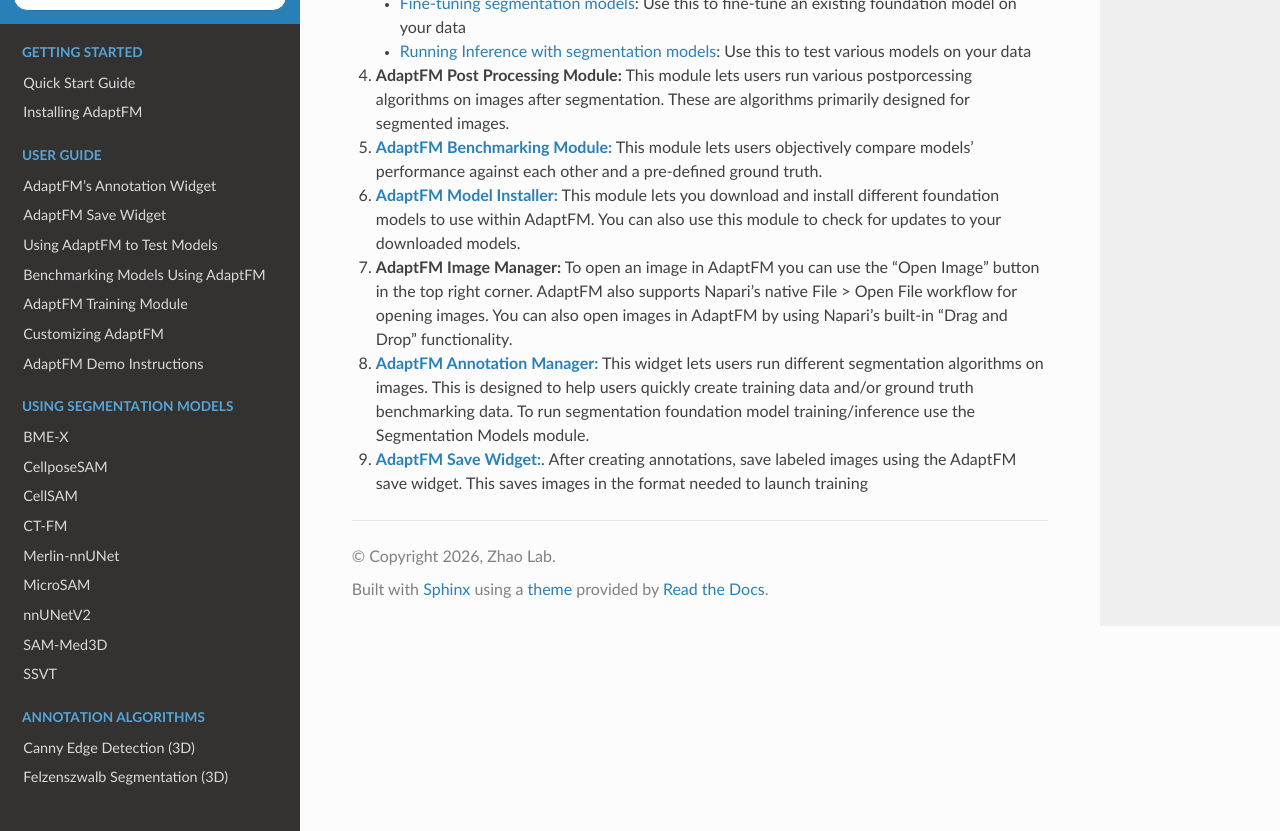
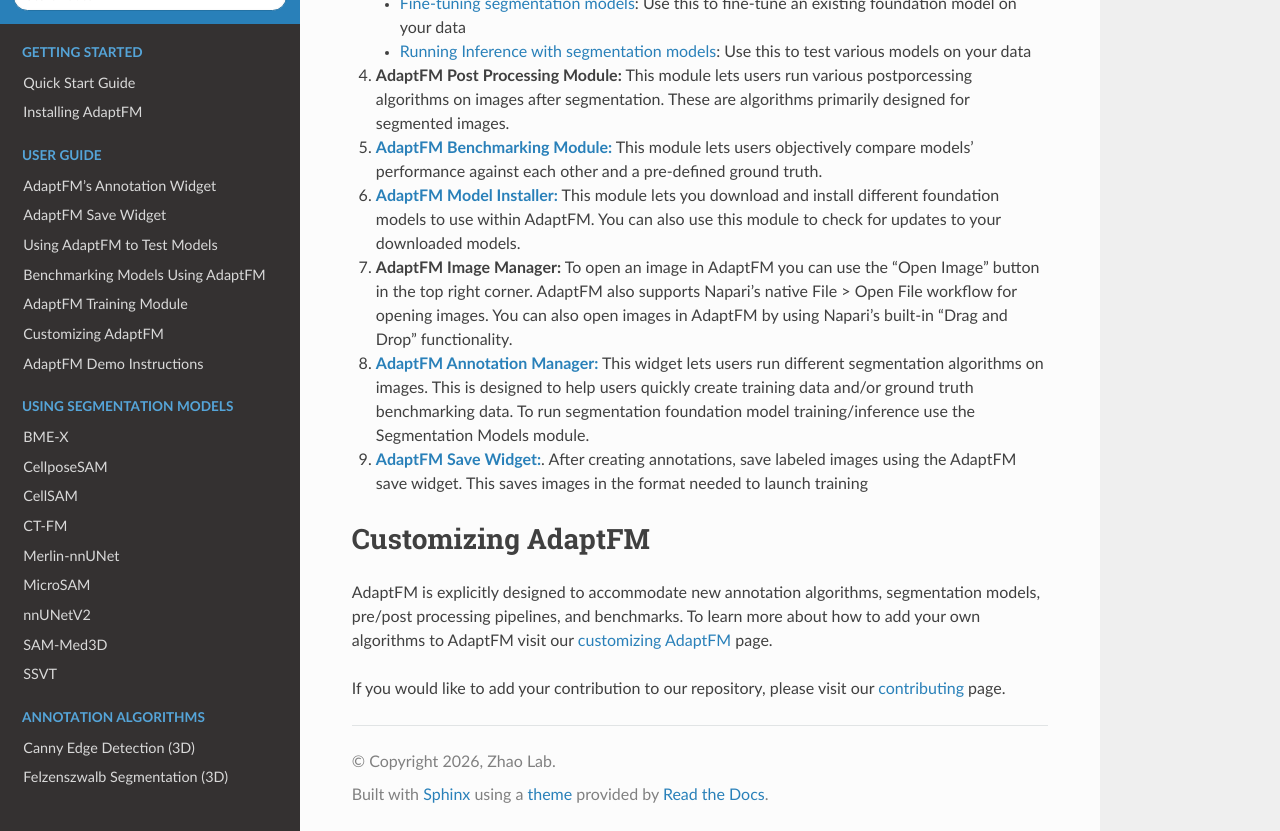
Before and after one commit to Zhao-Lab-UW-DHO/AdaptFM, a Sphinx documentation site: the page built from docs/user-guide/user-guide.md, in a window 1280 px wide and 900 px high, scrolled down 855 px, cut to the strip 69-900 px from the top of the window. Built offline with Sphinx 7.4.7 and the Read the Docs theme 3.1.0, drawn with Linux system fonts in a browser that asks for light colours.

Commit message:
user-guide to customization link

```diff
--- a/docs/user-guide/user-guide.md
+++ b/docs/user-guide/user-guide.md
@@ -28,3 +28,9 @@ AdaptFM has 9 distinct modules highlighted below. Click the links for each to le
 8. [**AdaptFM Annotation Manager:**](annotations.md) This widget lets users run different segmentation algorithms on images. This is designed to help users quickly create training data and/or ground truth benchmarking data. To run segmentation foundation model training/inference use the Segmentation Models module.
 
 9. [**AdaptFM Save Widget:**](annotations.md/#adaptfm-save-widget). After creating annotations, save labeled images using the AdaptFM save widget. This saves images in the format needed to launch training
+
+# Customizing AdaptFM
+
+AdaptFM is explicitly designed to accommodate new annotation algorithms, segmentation models, pre/post processing pipelines, and benchmarks. To learn more about how to add your own algorithms to AdaptFM visit our [customizing AdaptFM](../customizing-adaptfm/index.md) page.
+
+If you would like to add your contribution to our repository, please visit our [contributing](../customizing-adaptfm/contributing.md) page.
```
